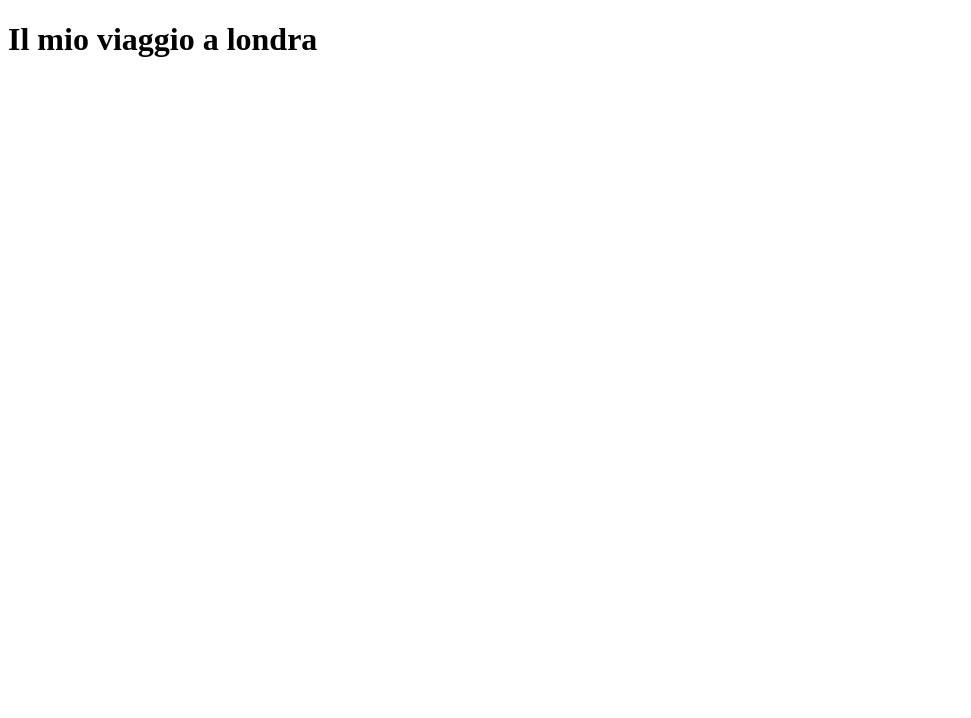
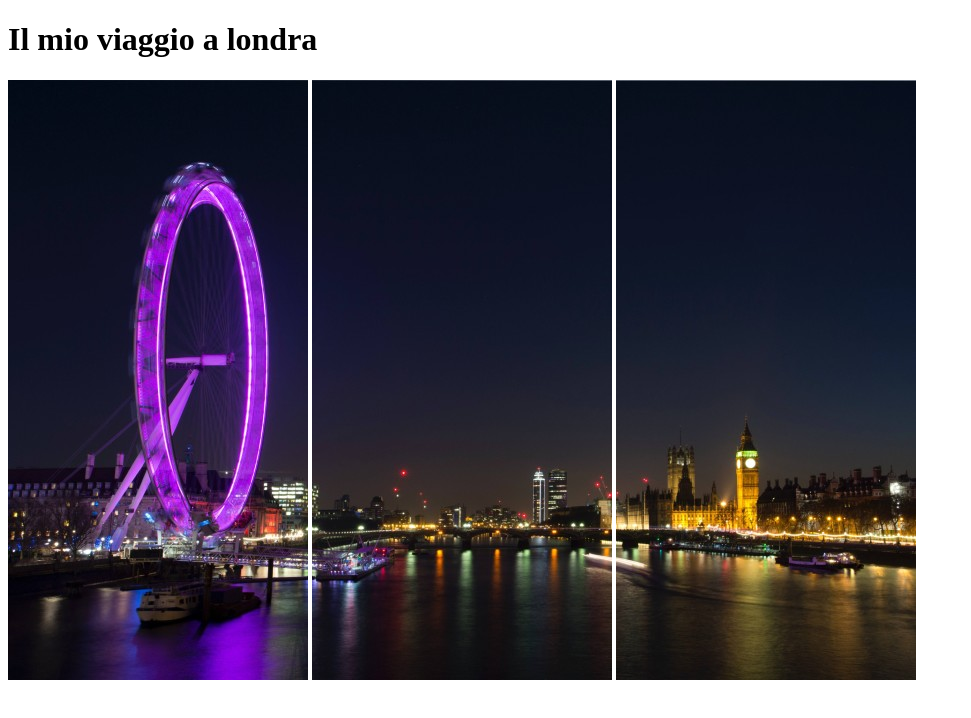
Before and after one commit to MatteoSusanna/html-london-trip, a plain HTML site: page index.html in a window 1280 px wide. Shown: the whole page, without its empty margins (0-971 px from the left). Drawn offline with Linux system fonts and the light colour scheme.

Commit message:
intestazione

```diff
--- a/index.html
+++ b/index.html
@@ -7,7 +7,19 @@
         <title>Viaggio a londra</title>
     </head>
     <body>
+        <header>
             <h1>Il mio viaggio a londra</h1>
+            <img src="img/foto1.jpg" alt="">
+            <img src="img/foto2.jpg" alt="">
+            <img src="img/foto3.jpg" alt="">
+        </header>
 
+        <main>
+
+        </main>
+
+        <footer>
+
+        </footer>
     </body>
 </html>
```
Lines whose indentation alone changed are shown as unchanged.
